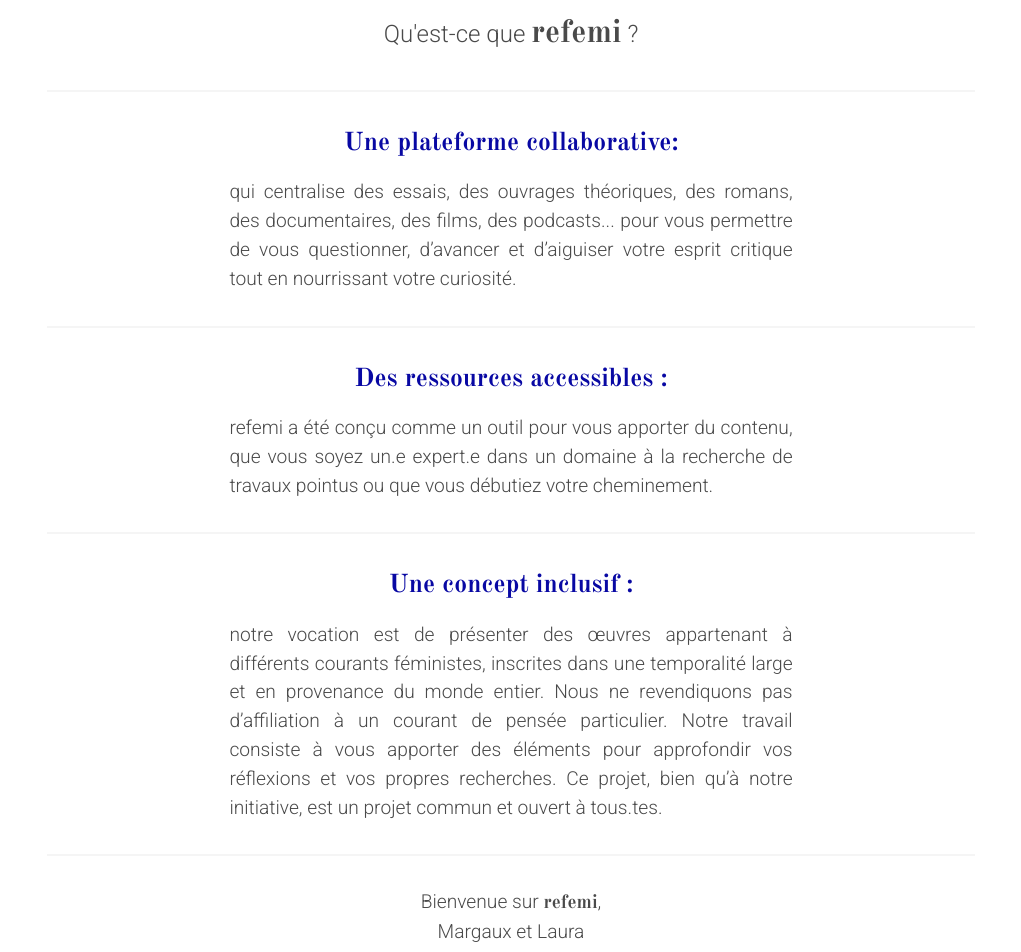
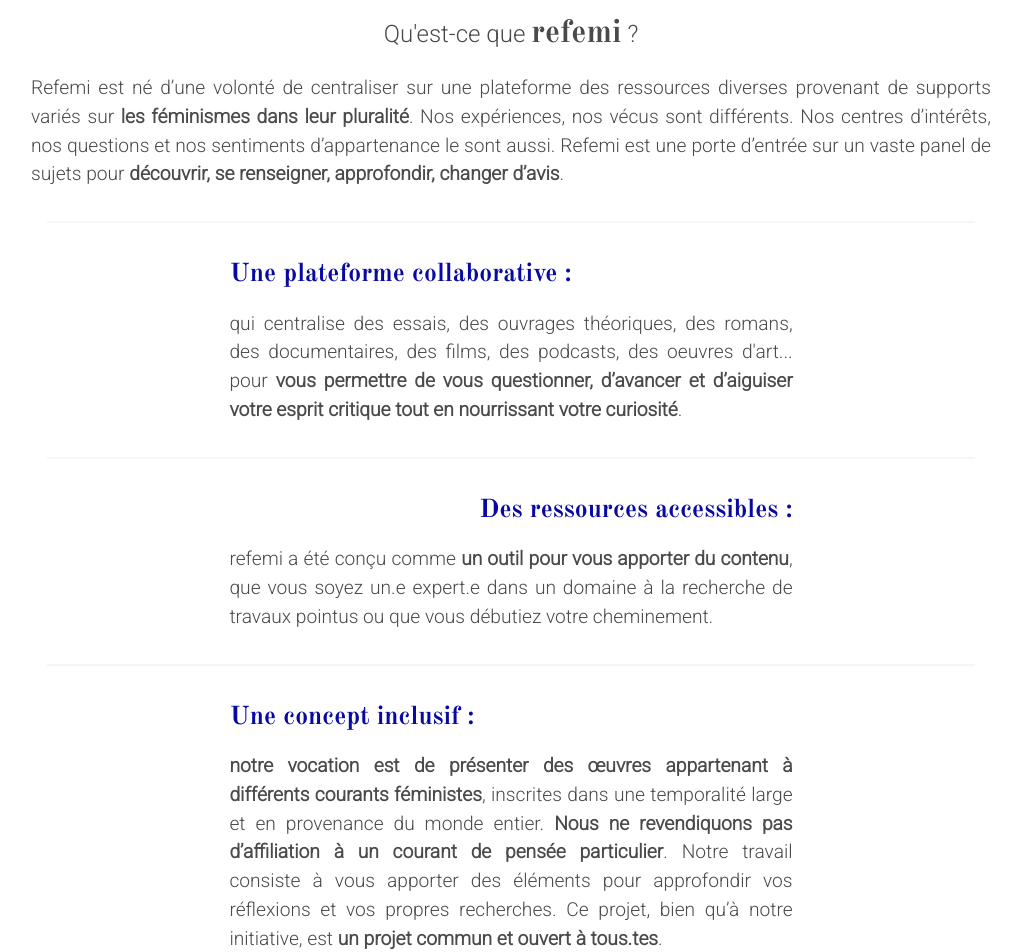
Before and after one commit to Refemi/refemi_front, a React (Create React App) app: page / in a window 1280 px wide. Shown: the part 440-1392 px from the top of the page, without its empty margins (129-1150 px from the left). Built offline with nearby package versions, Linux system fonts and the light colour scheme; no server answers.

Commit message:
updated homepage text

```diff
--- a/src/views/Home.jsx
+++ b/src/views/Home.jsx
@@ -1,15 +1,14 @@
-import React, { useState, useEffect } from "react";
-import { useHistory } from "react-router";
-import http from "../services/http-common";
-
+import React, { useState, useEffect } from 'react';
+import { useHistory } from 'react-router';
+import http from '../services/http-common';
 
 // Import Icons
-import { BiCategoryAlt } from "react-icons/bi";
-import { BsList } from "react-icons/bs";
-import { AiFillPlusCircle } from "react-icons/ai";
+import { BiCategoryAlt } from 'react-icons/bi';
+import { BsList } from 'react-icons/bs';
+import { AiFillPlusCircle } from 'react-icons/ai';
 
 // Import Components
-import Counter from "../components/Counter";
+import Counter from '../components/Counter';
 
 // Get the different counters of the homepage
 const getHomeCounters = async () => {
@@ -21,8 +20,8 @@ const getHomeCounters = async () => {
       return {
         totalReferences: -1,
         totalContributors: -1,
-        monthReferences: -1
-      }
+        monthReferences: -1,
+      };
     });
 };
 
@@ -37,110 +36,143 @@ export default function Home() {
   useEffect(() => {
     window.scrollTo(0, 0);
 
-    (async () => setCounters(await getHomeCounters()))()
+    (async () => setCounters(await getHomeCounters()))();
   }, []);
 
   return (
-    <main className="main-text-color home">
-      <section className="is-flex is-justify-content-space-around counters-container mb-6">
-        <h2 className="is-align-self-center counter-box box grey-bg-opacity">
+    <main className='main-text-color home'>
+      <section className='is-flex is-justify-content-space-around counters-container mb-6'>
+        <h2 className='is-align-self-center counter-box box grey-bg-opacity'>
           <Counter value={counters.totalReferences} />
-          <p className="is-align-self-center is-uppercase has-text-centered counter-text">
+          <p className='is-align-self-center is-uppercase has-text-centered counter-text'>
             Références
           </p>
         </h2>
 
-        <h2 className="is-align-self-center counter-box box darkblue-bg-opacity">
+        <h2 className='is-align-self-center counter-box box darkblue-bg-opacity'>
           <Counter value={counters.totalContributors} />
-          <p className="is-align-self-center is-uppercase has-text-centered counter-text">
+          <p className='is-align-self-center is-uppercase has-text-centered counter-text'>
             Contributeurs
           </p>
         </h2>
 
-        <h2 className="is-align-self-center counter-box box aqua-bg-opacity">
+        <h2 className='is-align-self-center counter-box box aqua-bg-opacity'>
           <Counter value={counters.monthReferences} />
-          <p className="is-align-self-center is-uppercase has-text-centered counter-text">
+          <p className='is-align-self-center is-uppercase has-text-centered counter-text'>
             Nouveautés
           </p>
         </h2>
       </section>
-      <section className="home-text">
+      <section className='home-text'>
         <hr />
-        <h3 className="has-text-centered line-height is-size-4 text-center">
+        <h3 className='line-height is-size-4 has-text-centered m-4'>
           Qu&apos;est-ce que&nbsp;
-          <span className="refemi is-size-3">refemi</span> ?
+          <span className='refemi is-size-3'>refemi</span> ?
         </h3>
+        <p className='m-4  has-text-justified'>
+          Refemi est né d’une volonté de centraliser sur une plateforme des
+          ressources diverses provenant de supports variés sur{' '}
+          <span className='has-text-weight-semibold'>
+            les féminismes dans leur pluralité
+          </span>
+          . Nos expériences, nos vécus sont différents. Nos centres d’intérêts,
+          nos questions et nos sentiments d’appartenance le sont aussi. Refemi
+          est une porte d’entrée sur un vaste panel de sujets pour{' '}
+          <span className='has-text-weight-semibold'>
+            découvrir, se renseigner, approfondir, changer d’avis
+          </span>
+          .
+        </p>
         <hr />
-        <article className="has-text-justified is-size-5 paragraph-container">
-          <h4 className="darkblue-text refemi has-text-centered">
-            Une plateforme collaborative:
+        <article className='has-text-justified is-size-5 paragraph-container'>
+          <h4 className='darkblue-text refemi has-text-left m-4'>
+            Une plateforme collaborative :
           </h4>
-          <p className="m-4">
+          <p className='m-4'>
             qui centralise des essais, des ouvrages théoriques, des romans, des
-            documentaires, des films, des podcasts... pour vous permettre de
-            vous questionner, d’avancer et d’aiguiser votre esprit critique tout
-            en nourrissant votre curiosité.
+            documentaires, des films, des podcasts, des oeuvres d'art... pour{' '}
+            <span className='has-text-weight-semibold'>
+              vous permettre de vous questionner, d’avancer et d’aiguiser votre
+              esprit critique tout en nourrissant votre curiosité
+            </span>
+            .
           </p>
         </article>
         <hr />
-        <article className="has-text-justified is-size-5 paragraph-container">
-          <h4 className="darkblue-text refemi has-text-centered">
+        <article className='has-text-justified is-size-5 paragraph-container'>
+          <h4 className='darkblue-text refemi has-text-right m-4'>
             Des ressources accessibles :
           </h4>
-          <p className="m-4">
-            refemi a été conçu comme un outil pour vous apporter du contenu, que
-            vous soyez un.e expert.e dans un domaine à la recherche de travaux
-            pointus ou que vous débutiez votre cheminement.
+          <p className='m-4'>
+            refemi a été conçu comme{' '}
+            <span className='has-text-weight-semibold'>
+              un outil pour vous apporter du contenu
+            </span>
+            , que vous soyez un.e expert.e dans un domaine à la recherche de
+            travaux pointus ou que vous débutiez votre cheminement.
           </p>
         </article>
         <hr />
-        <article className="has-text-justified is-size-5 paragraph-container">
-          <h4 className="darkblue-text refemi has-text-centered">
+        <article className='has-text-justified is-size-5 paragraph-container'>
+          <h4 className='darkblue-text refemi has-text-left m-4'>
             Une concept inclusif :
           </h4>
-          <p className="m-4">
-            notre vocation est de présenter des œuvres appartenant à différents
-            courants féministes, inscrites dans une temporalité large et en
-            provenance du monde entier. Nous ne revendiquons pas d’affiliation à
-            un courant de pensée particulier. Notre travail consiste à vous
-            apporter des éléments pour approfondir vos réflexions et vos propres
-            recherches. Ce projet, bien qu’à notre initiative, est un projet
-            commun et ouvert à tous.tes.
+          <p className='m-4'>
+            <span className='has-text-weight-semibold'>
+              notre vocation est de présenter des œuvres appartenant à
+              différents courants féministes
+            </span>
+            , inscrites dans une temporalité large et en provenance du monde
+            entier.{' '}
+            <span className='has-text-weight-bold'>
+              Nous ne revendiquons pas d’affiliation à un courant de pensée
+              particulier
+            </span>
+            . Notre travail consiste à vous apporter des éléments pour
+            approfondir vos réflexions et vos propres recherches. Ce projet,
+            bien qu’à notre initiative, est{' '}
+            <span className='has-text-weight-semibold'>
+              un projet commun et ouvert à tous.tes
+            </span>
+            .
           </p>
         </article>
         <hr />
-        <p className="has-text-centered">
-          Bienvenue sur <span className="refemi">refemi</span>,
-          <br />
-          Margaux et Laura
-        </p>
-        <hr />
       </section>
-      <section className="is-flex is-justify-content-space-around second-menu">
-        <button className="cat-btn pointer" onClick={ () => history.push("/categories") }>
-          <span className="box grey-bg-opacity has-text-white is-relative">
-            <BiCategoryAlt className="position-absolute-icon" size={100} />
+      <section className='is-flex is-justify-content-space-around second-menu'>
+        <button
+          className='cat-btn pointer'
+          onClick={() => history.push('/categories')}
+        >
+          <span className='box grey-bg-opacity has-text-white is-relative'>
+            <BiCategoryAlt className='position-absolute-icon' size={100} />
           </span>
 
-          <h4 className="is-uppercase has-text-centered counter-value">
+          <h4 className='is-uppercase has-text-centered counter-value'>
             Catégories
           </h4>
         </button>
 
-        <button className="cat-btn pointer" onClick={ () => history.push("/themes") }>
-          <span className="box darkblue-bg-opacity has-text-white is-relative">
-            <BsList className="position-absolute-icon" size={100} />
+        <button
+          className='cat-btn pointer'
+          onClick={() => history.push('/themes')}
+        >
+          <span className='box darkblue-bg-opacity has-text-white is-relative'>
+            <BsList className='position-absolute-icon' size={100} />
           </span>
-          <h4 className="is-uppercase has-text-centered counter-value">
+          <h4 className='is-uppercase has-text-centered counter-value'>
             Thèmes
           </h4>
         </button>
 
-        <button className="is-align-self-center cat-btn pointer" onClick={ () => history.push("/auth/signin") }>
-          <span className="box aqua-bg-opacity has-text-white is-relative">
-            <AiFillPlusCircle className="position-absolute-icon" size={100} />
+        <button
+          className='is-align-self-center cat-btn pointer'
+          onClick={() => history.push('/auth/signin')}
+        >
+          <span className='box aqua-bg-opacity has-text-white is-relative'>
+            <AiFillPlusCircle className='position-absolute-icon' size={100} />
           </span>
-          <h4 className="is-uppercase has-text-centered counter-value">
+          <h4 className='is-uppercase has-text-centered counter-value'>
             contribuer
           </h4>
         </button>
```
